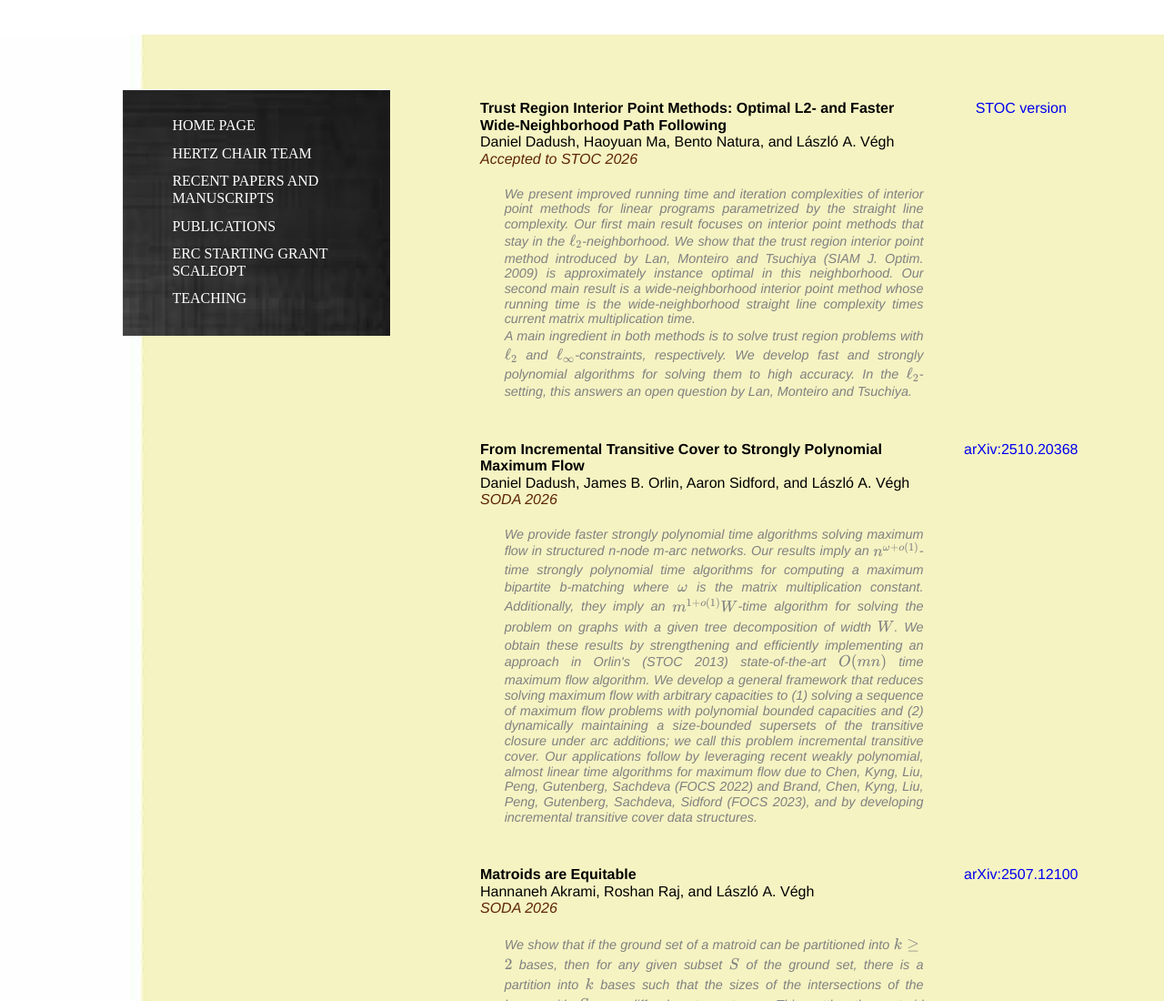
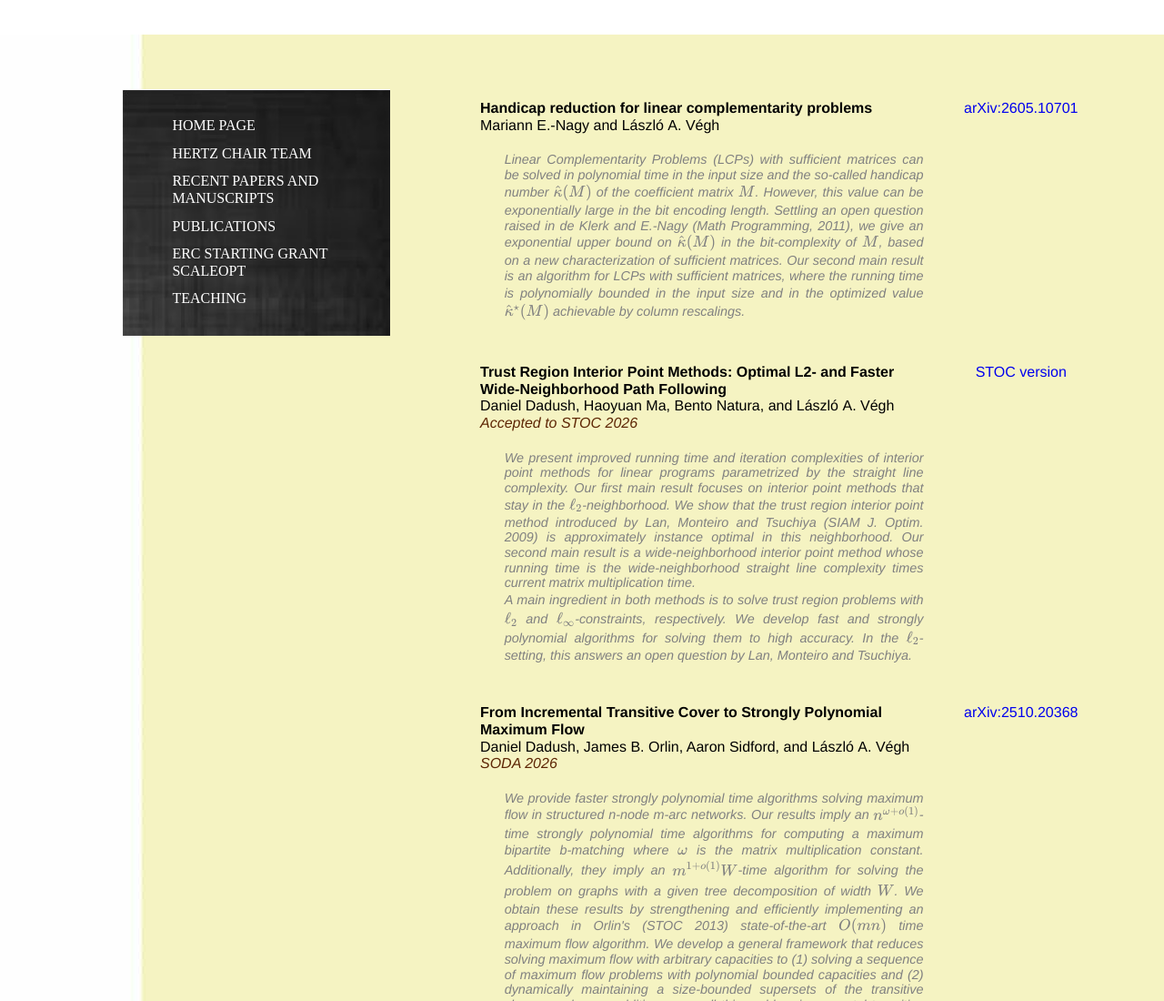
Before and after one commit to veghal/laszlovegh, a plain HTML site: page recent.html in a window 1280 px wide. Shown: the top 1100 px of the page at 91% size. Drawn offline with Linux system fonts and the light colour scheme.

Commit message:
handicap

```diff
--- a/recent.html
+++ b/recent.html
@@ -36,6 +36,31 @@
   <div id="content">
 <table class="publist">
   <tbody>
+
+
+
+
+
+<tr class="pubitem2">
+<td class="main">
+<font class="title">
+Handicap reduction for linear complementarity problems
+  </font>
+<br>
+<font class="author">
+Mariann E.-Nagy and L&aacute;szl&oacute;&nbsp;A. V&eacute;gh
+  </font>
+    <br>
+  <p class="abstract">
+Linear Complementarity Problems (LCPs) with sufficient matrices  can be solved in polynomial time in the input size and the so-called handicap number $\hat\kappa(M)$ of the coefficient matrix $M$. However, this value can be exponentially large in the bit encoding length. Settling an open question raised in de Klerk and E.-Nagy (Math Programming, 2011), we give an exponential upper bound on $\hat\kappa(M)$ in the bit-complexity of $M$, based on a new characterization of sufficient matrices.
+  Our second main result is an algorithm for LCPs with sufficient matrices, where the running time is polynomially bounded in the input size and in the optimized value $\hat\kappa^\star(M)$ achievable by column rescalings.
+
+</td>
+<td class="link">
+<font class="arxiv">
+<a href="https://arxiv.org/abs/2605.10701"  target="_blank">arXiv:2605.10701</a></font>
+<br>
+
 
 
 <tr class="pubitem2">
```
Also changed, not shown: publications.html (+2 -2 lines).
